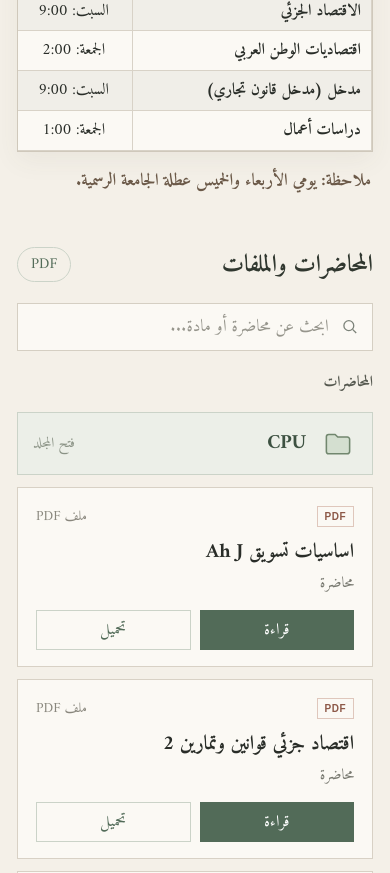
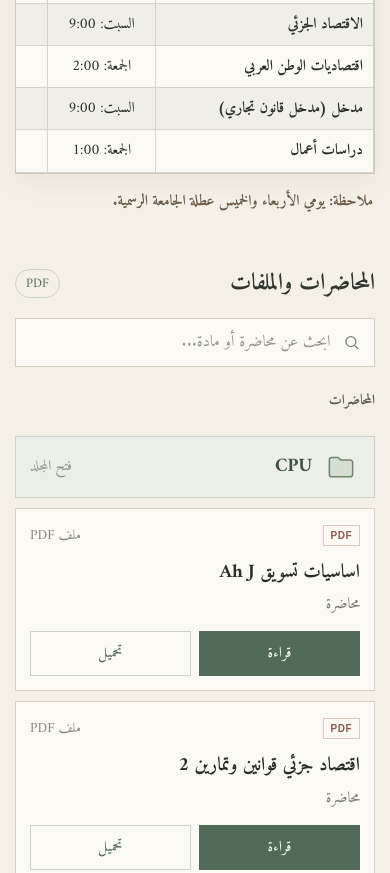
Before and after one commit to rodimhmed/loop, a plain HTML site: page index.html in a window 390 px wide. Shown: the part 737-1610 px from the top of the page. Drawn offline with Linux system fonts and the light colour scheme.

Commit message:
Improve mobile responsive layout

```diff
--- a/style.css
+++ b/style.css
@@ -66,3 +66,207 @@ a{color:inherit}
 @media(max-width:650px){.library-grid{grid-template-columns:1fr}.folder-card{padding:13px 15px}}
 
 .schedule-table .no-repeat{color:#999}
+
+/* =====================================
+   MOBILE RESPONSIVE IMPROVEMENTS
+   ===================================== */
+
+html {
+  width: 100%;
+  overflow-x: hidden;
+  -webkit-text-size-adjust: 100%;
+}
+
+body {
+  width: 100%;
+  max-width: 100%;
+  overflow-x: hidden;
+}
+
+img, svg {
+  max-width: 100%;
+}
+
+button, input, a {
+  -webkit-tap-highlight-color: transparent;
+}
+
+.page,
+.header-inner,
+.site-footer {
+  min-width: 0;
+}
+
+.search-box {
+  width: 100%;
+  max-width: 500px;
+}
+
+.search-box input {
+  min-width: 0;
+  font-size: 16px;
+}
+
+.lecture-card,
+.folder-card {
+  min-width: 0;
+  overflow-wrap: anywhere;
+}
+
+.card-actions a {
+  min-height: 44px;
+  display: flex;
+  align-items: center;
+  justify-content: center;
+}
+
+.crumb {
+  min-height: 38px;
+}
+
+.table-wrap {
+  max-width: 100%;
+  overflow-x: auto;
+  -webkit-overflow-scrolling: touch;
+  scrollbar-width: thin;
+}
+
+@media (max-width: 650px) {
+  .header-inner {
+    padding: 13px 16px;
+  }
+
+  .site-title {
+    font-size: 20px;
+    line-height: 1.6;
+  }
+
+  .page {
+    padding: 24px 15px 40px;
+  }
+
+  .intro {
+    margin-bottom: 30px;
+  }
+
+  .intro h1 {
+    font-size: clamp(27px, 7vw, 35px);
+    line-height: 1.6;
+  }
+
+  .section-head {
+    gap: 8px;
+    margin-bottom: 14px;
+  }
+
+  .section-head h2 {
+    font-size: 23px;
+  }
+
+  .section-mark {
+    font-size: 13px;
+    padding: 2px 10px;
+  }
+
+  .schedule-table {
+    min-width: 520px;
+    font-size: 15px;
+  }
+
+  .schedule-table th,
+  .schedule-table td {
+    padding: 9px 10px;
+  }
+
+  .holiday-note {
+    font-size: 15px;
+    line-height: 1.8;
+  }
+
+  .search-box {
+    max-width: none;
+    height: 49px;
+    margin-bottom: 15px;
+  }
+
+  .library-grid,
+  .lecture-grid {
+    grid-template-columns: minmax(0, 1fr);
+    gap: 10px;
+  }
+
+  .folder-card {
+    padding: 14px;
+    gap: 10px;
+  }
+
+  .folder-name,
+  .lecture-card h3 {
+    font-size: 19px;
+    line-height: 1.7;
+  }
+
+  .lecture-card {
+    padding: 14px;
+    min-height: 135px;
+  }
+
+  .card-actions {
+    gap: 8px;
+  }
+
+  .card-actions a {
+    font-size: 15px;
+    padding: 8px 5px;
+  }
+
+  .breadcrumbs {
+    gap: 6px;
+    font-size: 14px;
+    line-height: 1.8;
+  }
+
+  .site-footer {
+    padding: 18px 14px 25px;
+    text-align: center;
+  }
+}
+
+@media (max-width: 380px) {
+  .page {
+    padding-right: 12px;
+    padding-left: 12px;
+  }
+
+  .section-head h2 {
+    font-size: 21px;
+  }
+
+  .folder-card {
+    padding: 11px;
+  }
+
+  .folder-icon {
+    width: 32px;
+    height: 27px;
+  }
+
+  .folder-name {
+    font-size: 17px;
+  }
+
+  .folder-hint {
+    font-size: 12px;
+  }
+
+  .card-actions {
+    gap: 6px;
+  }
+}
+
+@media (hover: none) {
+  .folder-card:hover,
+  .lecture-card:hover {
+    transform: none;
+  }
+}
```
